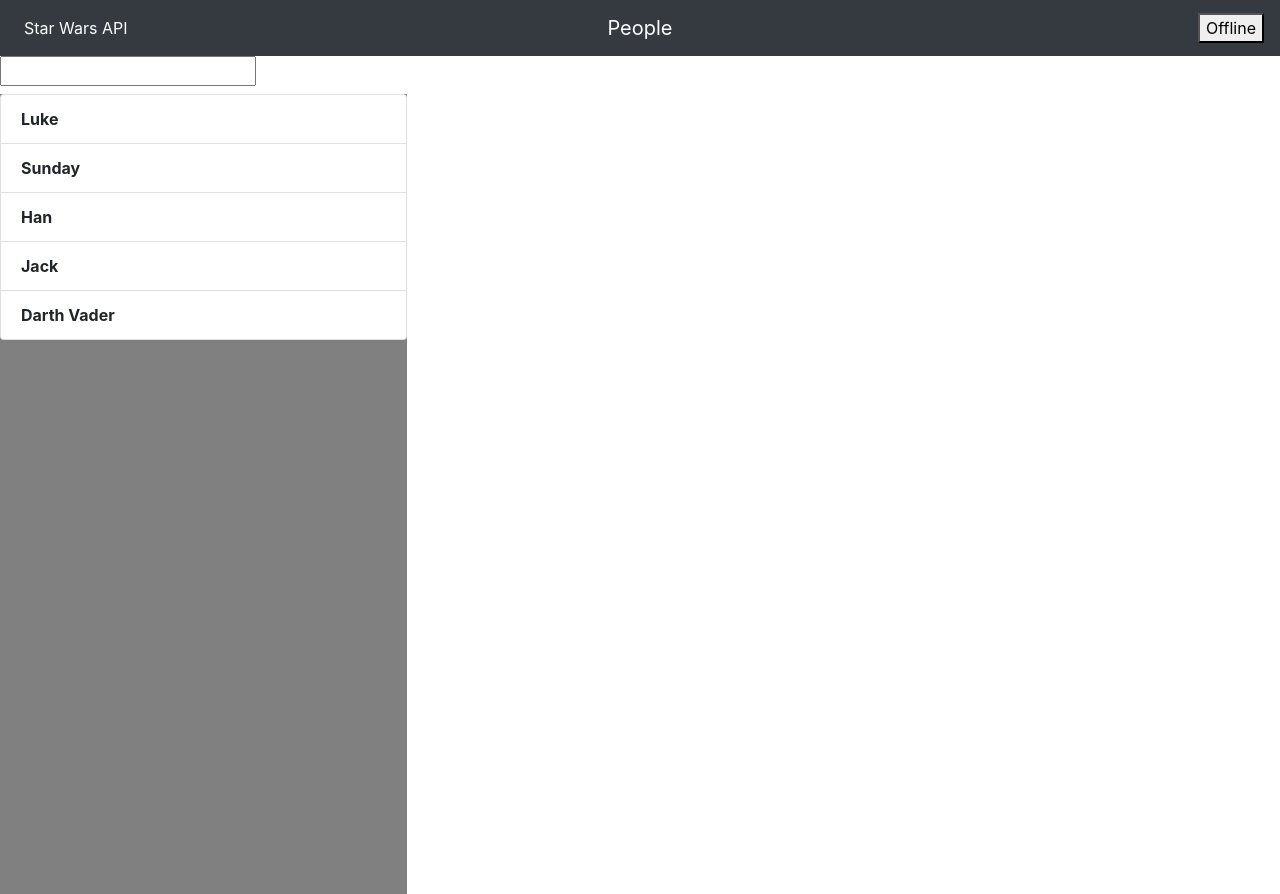
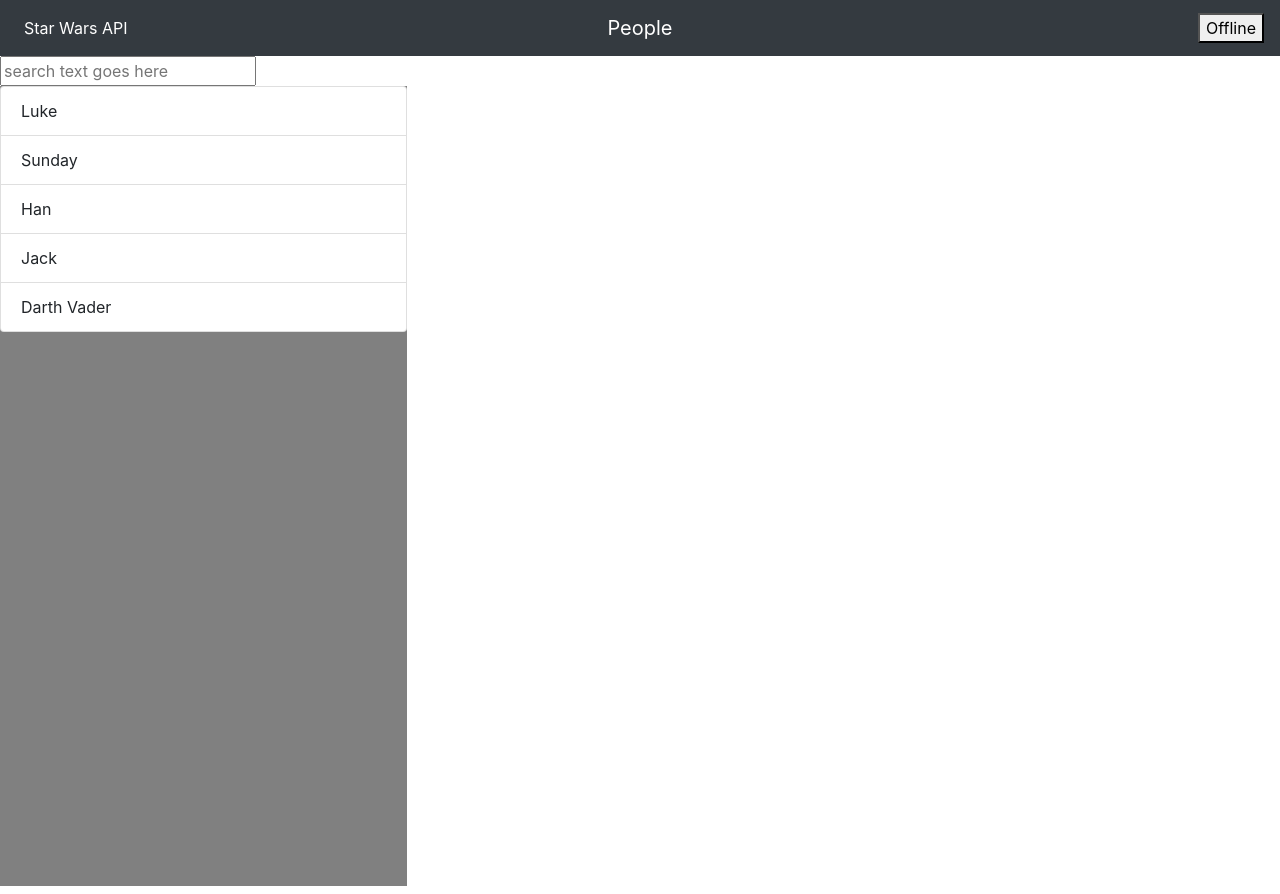
Before and after one commit to jhoun/angular-pwa, an Angular app: page / in a window 1280 px wide. Built offline with nearby package versions, Linux system fonts and the light colour scheme.

Commit message:
Implement pipe search filter

```diff
--- a/src/app/app.module.ts
+++ b/src/app/app.module.ts
@@ -6,14 +6,14 @@
 import { AppComponent } from './app.component';
 import { HeaderComponent } from './header/header.component';
 import { PeopleListComponent } from './people-list/people-list.component';
-import { PeopleSearchBarComponent } from './people-list/people-search-bar/people-search-bar.component';
+import { FilterPipe } from './people-list/filter.pipe';
 
 @NgModule({
   declarations: [
     AppComponent,
     HeaderComponent,
     PeopleListComponent,
-    PeopleSearchBarComponent,
+    FilterPipe
   ],
   imports: [
     BrowserModule,
--- /dev/null
+++ b/src/app/people-list/filter.pipe.ts
@@ -0,0 +1,16 @@
+import { Pipe, PipeTransform } from "@angular/core";
+
+@Pipe({
+  name: "filter"
+})
+
+export class FilterPipe implements PipeTransform {
+  transform(items: any[], searchText: string): any[] {
+    if (!items) return [];
+    if (!searchText) return items;
+    searchText = searchText.toLowerCase();
+    return items.filter(it => {
+      return it.toLowerCase().includes(searchText);
+    });
+  }
+}
--- a/src/app/people-list/people-list.component.html
+++ b/src/app/people-list/people-list.component.html
@@ -1,13 +1,14 @@
 <div class="panel panel-primary" id="result_panel">
-  <app-people-search-bar
-  (inputKeyUp)="onClickAdded($event)"
-  >
-  </app-people-search-bar>
+  <input [(ngModel)]="searchText" placeholder="search text goes here" />
   <div class="panel-body">
-      <ul class="list-group" >
-          <li class="list-group-item" *ngFor="let characterName of characterNames" >
-            <strong>{{characterName}}</strong>
-          </li>
-      </ul>
+    <ul class="list-group">
+      <li
+        class="list-group-item"
+        *ngFor="let characterName of characterNames | filter: searchText"
+        (click)="onClickDetail($event)"
+      >
+        {{ characterName }}
+      </li>
+    </ul>
   </div>
 </div>
--- a/src/app/people-list/people-list.component.ts
+++ b/src/app/people-list/people-list.component.ts
@@ -16,23 +16,8 @@
     this.characterNames = ['Luke', 'Sunday', 'Han', 'Jack', 'Darth Vader']
   }
 
-  onClickAdded(inputData: {name: string}){
+  onClickDetail(inputData: {name: string}){
     console.log('inputData', inputData);
-
-    if (!this.characterNames.length){
-      this.characterNames = ['Luke', 'Sunday', 'Han', 'Jack', 'Darth Vader'];
-    }
-
-    if(inputData.name.length){
-      let filter = this.characterNames.filter((character: string) => {
-        return character.toLowerCase().includes(inputData.name);
-      })
-      this.characterNames = filter;
-    } else {
-      this.characterNames = ['Luke', 'Sunday', 'Han', 'Jack', 'Darth Vader']
-    }
-
-    console.log('this.characterNames', this.characterNames);
   }
 
 
--- a/src/app/people-list/people-search-bar/people-search-bar.component.html
+++ /dev/null
@@ -1,13 +0,0 @@
-<div id="homeBox">
-  <div id="searchBarBox">
-    <form>
-      <input
-        type="text"
-        name="search"
-        (keyup)="sendSearch()"
-        [(ngModel)]="inputObject.input"
-        ng-model-options="{ debounce: 500 }"
-      />
-    </form>
-  </div>
-  <h1>{{found}}</h1>
--- a/src/app/people-list/people-search-bar/people-search-bar.component.ts
+++ /dev/null
@@ -1,31 +0,0 @@
-import { Component, OnInit, Output, EventEmitter } from '@angular/core';
-
-@Component({
-  selector: 'app-people-search-bar',
-  templateUrl: './people-search-bar.component.html',
-  styleUrls: ['./people-search-bar.component.scss']
-})
-export class PeopleSearchBarComponent implements OnInit {
-  @Output() inputKeyUp = new EventEmitter<{name:string}>();
-  constructor() { }
-
-  inputObject: {
-    input: string;
-  } = {
-    input: '',
-  };
-
-  found: any;
-
-  ngOnInit() {
-  }
-
-  sendSearch(){
-
-    this.inputKeyUp.emit({
-      name: this.inputObject.input
-    })
-
-  }
-
-}
```
Also changed, not shown: src/app/people-list/people-search-bar/people-search-bar.component.scss (deleted), 1 other file (tests, documents, lock files or other folders).
